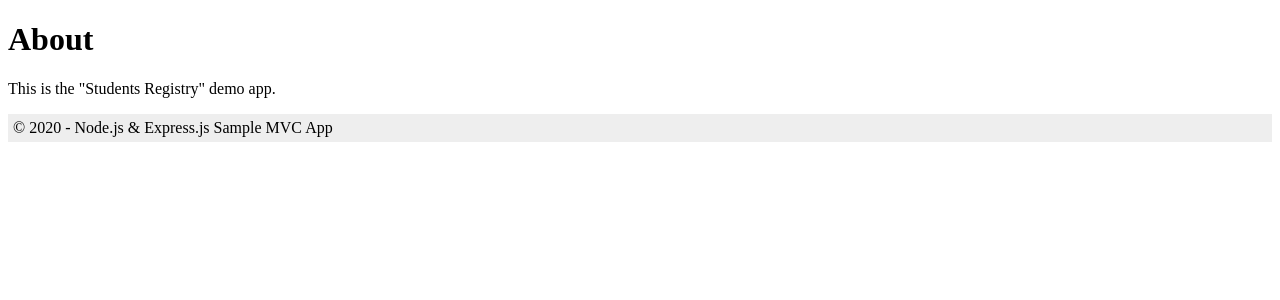
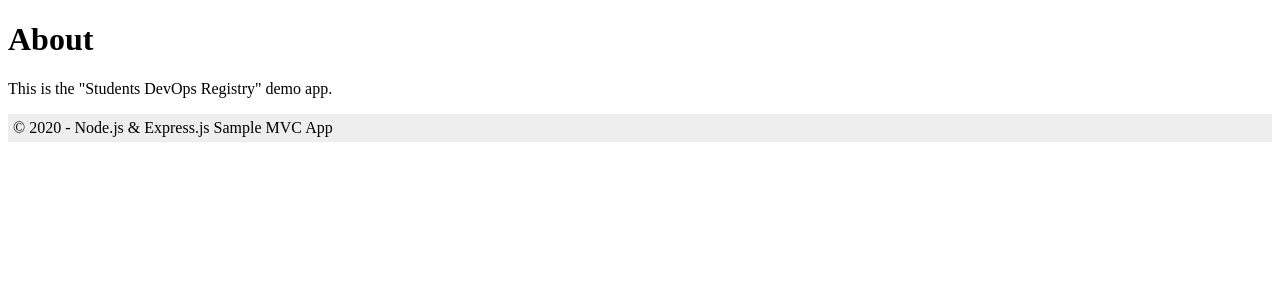
Before and after one commit to dimilidi/Student-Registry-App-Docker, a Node server app: page /about in a window 1280 px wide. Shown: the part 46-346 px from the top of the page. Run offline with Node 20, Linux system fonts and the light colour scheme.

Commit message:
change about

```diff
--- a/views/about.pug
+++ b/views/about.pug
@@ -1,6 +1,6 @@
 include header.pug
 
 h1 About
-p This is the "Students Registry" demo app.
+p This is the "Students DevOps Registry" demo app.
 
 include footer.pug
```
